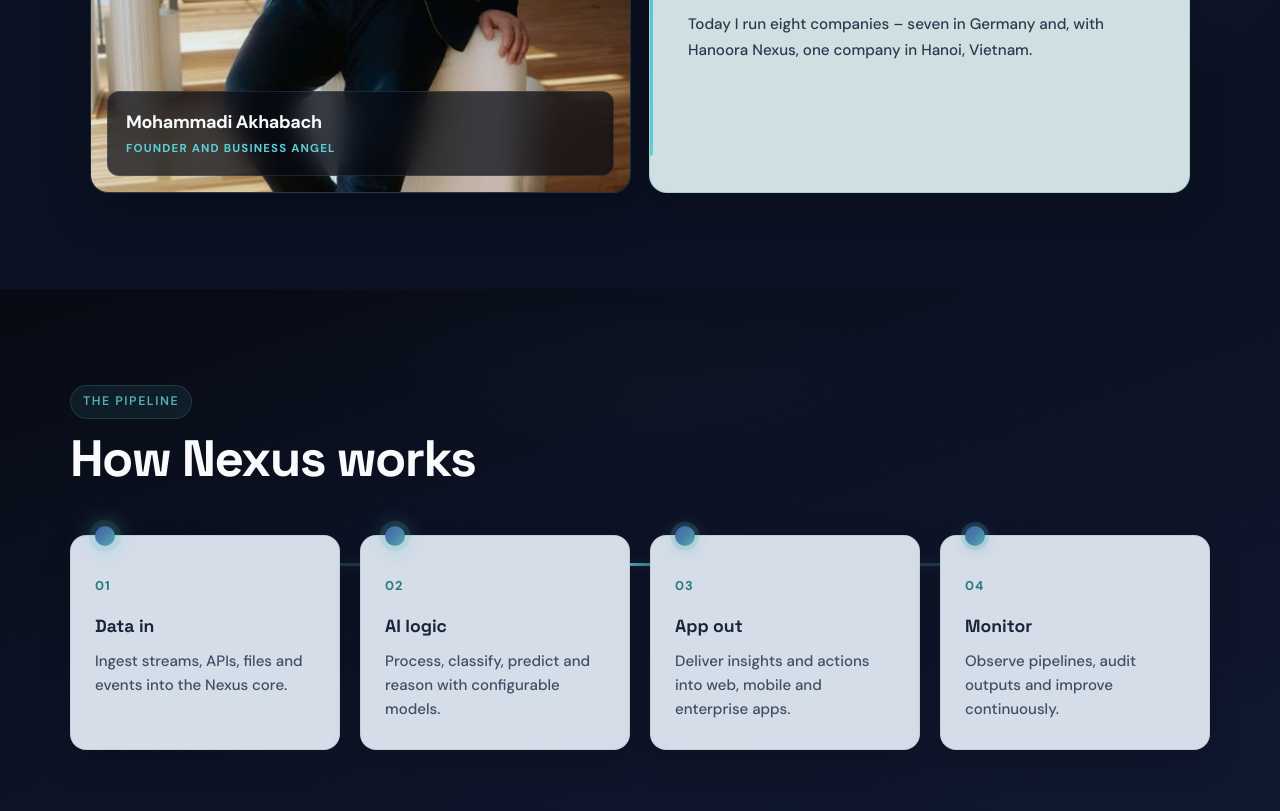
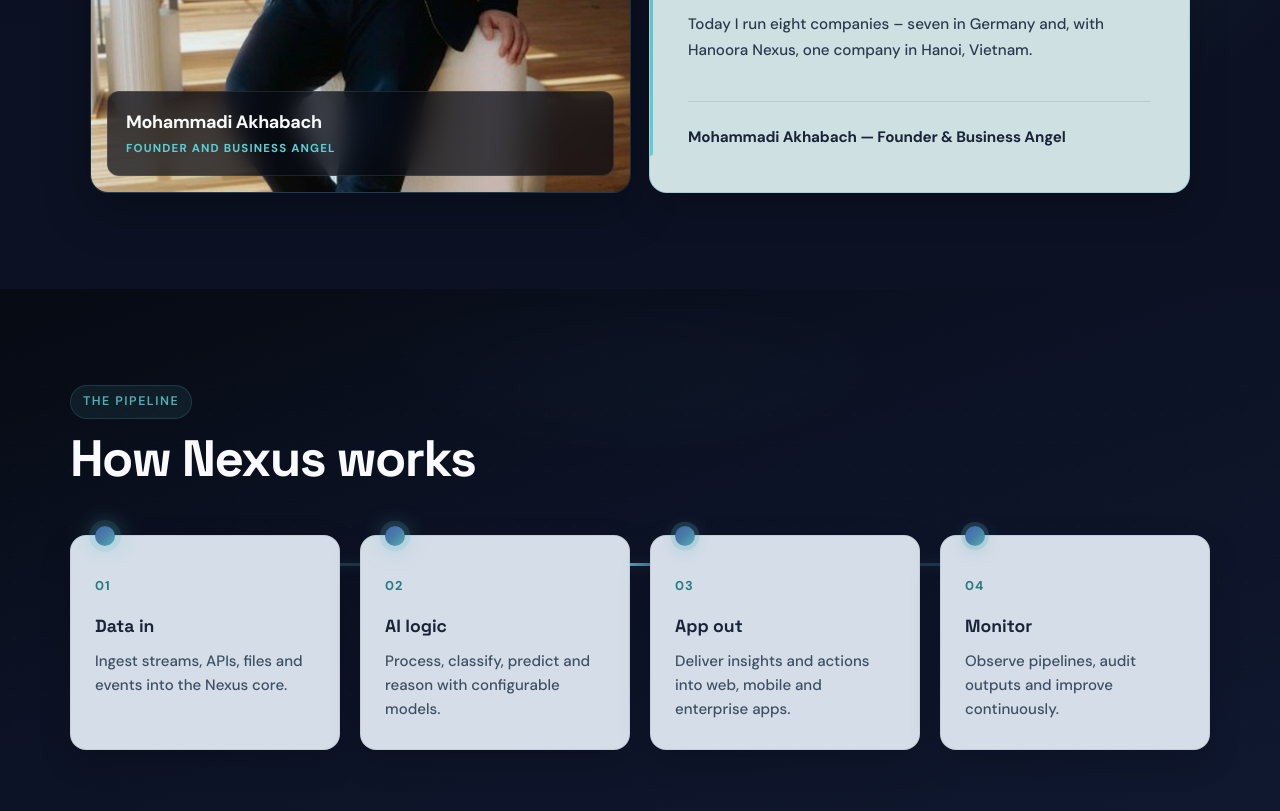
Before and after one commit to levanthang23092002/hanoora-nexus, a plain HTML site: page index.html in a window 1280 px wide. Shown: the part 4077-4888 px from the top of the page. Drawn offline with Linux system fonts and the light colour scheme; animation ran at ten frames a second.

Commit message:
Mohammadi Akhabach — Founder & Business Angel

```diff
--- a/assets/js/app.js
+++ b/assets/js/app.js
@@ -46,6 +46,7 @@
             "about.partner.p1": "Alongside my entrepreneurial activities, I have been involved in social and community projects for many years. I am a member of the committee against the skills shortage of the Federal Association of Liberal Professions and advise various organizations in Germany. Since 2021, I have been a reading ambassador for the Reading Foundation and have supported numerous social initiatives, including the provision of medical masks for northern Morocco.",
             "about.partner.p2": "In 2018 I founded AMIRA World, which has since become the largest further education platform for pharmacy teams in Germany.",
             "about.partner.p3": "Today I run eight companies – seven in Germany and, with Hanoora Nexus, one company in Hanoi, Vietnam.",
+            "about.partner.credit": "Mohammadi Akhabach — Founder &amp; Business Angel",
             "proc.eyebrow": "The pipeline", "proc.title": "How Nexus works",
             "proc.s1.title": "Data in", "proc.s1.desc": "Ingest streams, APIs, files and events into the Nexus core.",
             "proc.s2.title": "AI logic", "proc.s2.desc": "Process, classify, predict and reason with configurable models.",
@@ -103,6 +104,7 @@
             "about.partner.p1": "Song song với hoạt động kinh doanh, tôi tham gia các dự án xã hội và cộng đồng nhiều năm. Tôi là thành viên ủy ban chống thiếu hụt nhân lực của Hiệp hội Nghề tự do Liên bang và tư vấn cho nhiều tổ chức tại Đức. Từ 2021, tôi là đại sứ đọc sách của Stiftung Lesen và đã hỗ trợ nhiều sáng kiến xã hội, gồm cung cấp khẩu trang y tế cho miền Bắc Maroc.",
             "about.partner.p2": "Năm 2018 tôi sáng lập AMIRA World — đến nay là nền tảng đào tạo lớn nhất cho đội ngũ nhà thuốc tại Đức.",
             "about.partner.p3": "Hiện tôi điều hành tám công ty — bảy tại Đức và, cùng Hanoora Nexus, một công ty tại Hà Nội, Việt Nam.",
+            "about.partner.credit": "Mohammadi Akhabach — Founder &amp; Business Angel",
             "proc.eyebrow": "Pipeline", "proc.title": "Nexus hoạt động thế nào",
             "proc.s1.title": "Data in", "proc.s1.desc": "Thu stream, API, file và event vào lõi Nexus.",
             "proc.s2.title": "AI logic", "proc.s2.desc": "Xử lý, phân loại, dự đoán và suy luận với model cấu hình được.",
@@ -160,6 +162,7 @@
             "about.partner.p1": "Neben meiner unternehmerischen Tätigkeit engagiere ich mich seit vielen Jahren in sozialen und gesellschaftlichen Projekten. Ich bin Mitglied im Ausschuss gegen den Fachkräftemangel des Bundesverbands der Freien Berufe und berate verschiedene Organisationen in Deutschland. Seit 2021 bin ich Lesebotschafter der Stiftung Lesen und habe zahlreiche soziale Initiativen unterstützt, darunter die Bereitstellung von medizinischen Masken für den Norden Marokkos.",
             "about.partner.p2": "2018 gründete ich AMIRA World, das sich seitdem zur größten Weiterbildungsplattform für Apothekenteams in Deutschland entwickelt hat.",
             "about.partner.p3": "Heute führe ich acht Unternehmen – sieben in Deutschland und mit Hanoora Nexus ein Unternehmen in Hanoi, Vietnam.",
+            "about.partner.credit": "Mohammadi Akhabach — Founder &amp; Business Angel",
             "proc.eyebrow": "Die Pipeline", "proc.title": "So funktioniert Nexus",
             "proc.s1.title": "Data in", "proc.s1.desc": "Streams, APIs, Dateien und Events in den Nexus-Kern aufnehmen.",
             "proc.s2.title": "AI logic", "proc.s2.desc": "Verarbeiten, klassifizieren, vorhersagen und schlussfolgern mit konfigurierbaren Modellen.",
--- a/index.html
+++ b/index.html
@@ -253,6 +253,7 @@
                         <p data-i18n="about.partner.p1">Alongside my entrepreneurial activities, I have been involved in social and community projects for many years. I am a member of the committee against the skills shortage of the Federal Association of Liberal Professions and advise various organizations in Germany. Since 2021, I have been a reading ambassador for the Reading Foundation and have supported numerous social initiatives, including the provision of medical masks for northern Morocco.</p>
                         <p data-i18n="about.partner.p2">In 2018 I founded AMIRA World, which has since become the largest further education platform for pharmacy teams in Germany.</p>
                         <p data-i18n="about.partner.p3">Today I run eight companies – seven in Germany and, with Hanoora Nexus, one company in Hanoi, Vietnam.</p>
+                        <p class="about-cell-credit" data-i18n="about.partner.credit">Mohammadi Akhabach — Founder &amp; Business Angel</p>
                     </article>
                 </div>
             </div>
```
